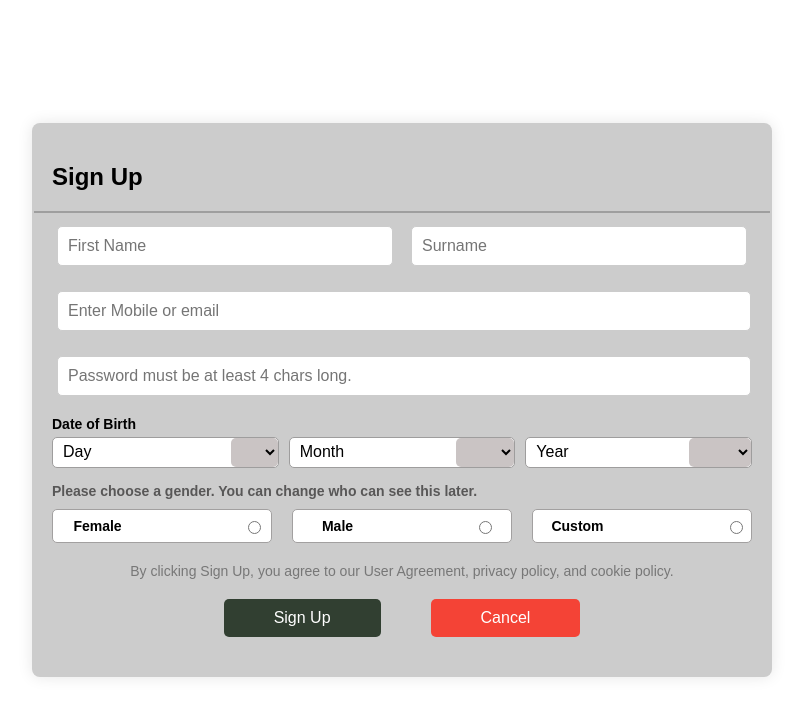
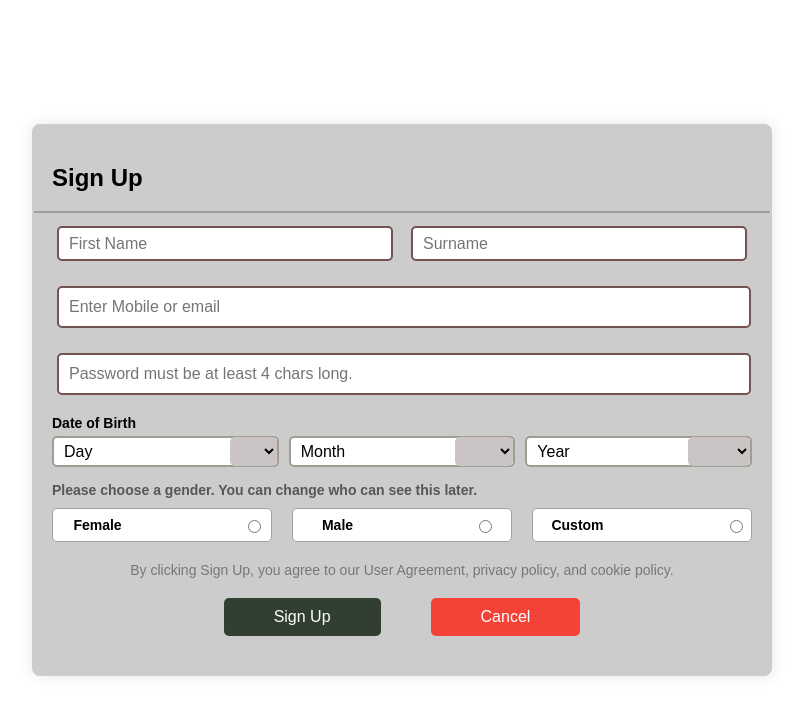
Before and after one commit to RoknuzzamanRokon/portfolio_short_project_for_AsthaIT, a Flask app: page /signup in a window 1280 px wide. Shown: the top 716 px of the page, without its empty margins (238-1041 px from the left). Run offline with Flask 3, Linux system fonts and the light colour scheme.

```diff
--- a/signUp_project_with_flask/app.py
+++ b/signUp_project_with_flask/app.py
@@ -1,6 +1,9 @@
-from flask import Flask, render_template
+from flask import Flask, render_template, request, jsonify
+import boto3
+from botocore.exceptions import NoCredentialsError, PartialCredentialsError
 
 app = Flask(__name__)
+
 
 
 @app.route('/')
--- a/signUp_project_with_flask/static/styles.css
+++ b/signUp_project_with_flask/static/styles.css
@@ -20,10 +20,12 @@ body {
 .form-group.full-width {
     display: flex;
     justify-content: space-between;
+    height: 45px;
 }
 
 .form-group.full-width input[type="text"] {
     width: 48%;
+    border: 2px solid #745252;
 }
 
 .form-group {
@@ -39,6 +41,7 @@ body {
     border: 1px solid #ccc;
     border-radius: 5px;
     font-size: 1rem;
+    border: 2px solid #745252;
 }
 
 .form-group input[type="text"]#contact,
@@ -60,7 +63,7 @@ body {
 }
 
 .dob-item {
-    border: 1px solid #9e9d9d;
+    border: 2px solid #9E9E92;
     flex: 1;
     display: flex;
     align-items: center;
```
